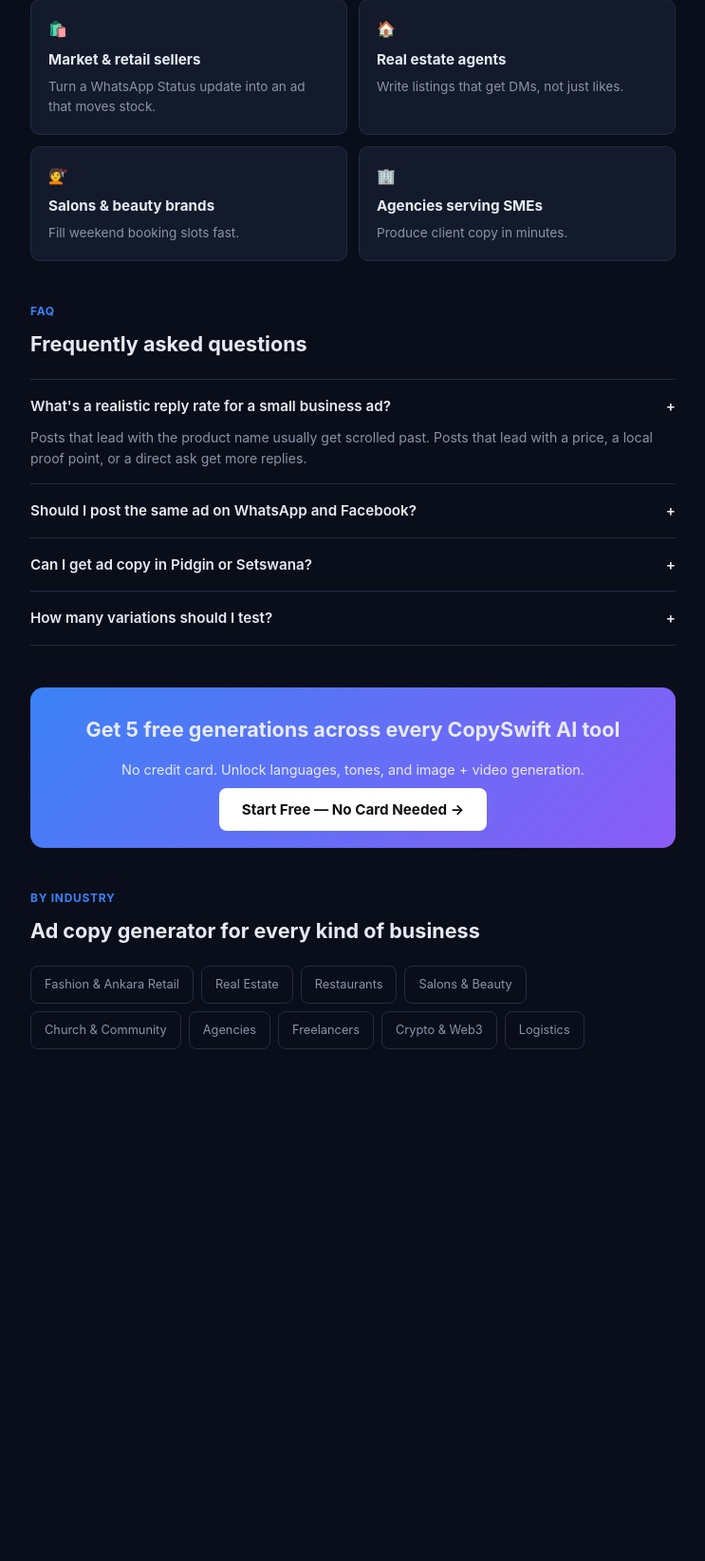
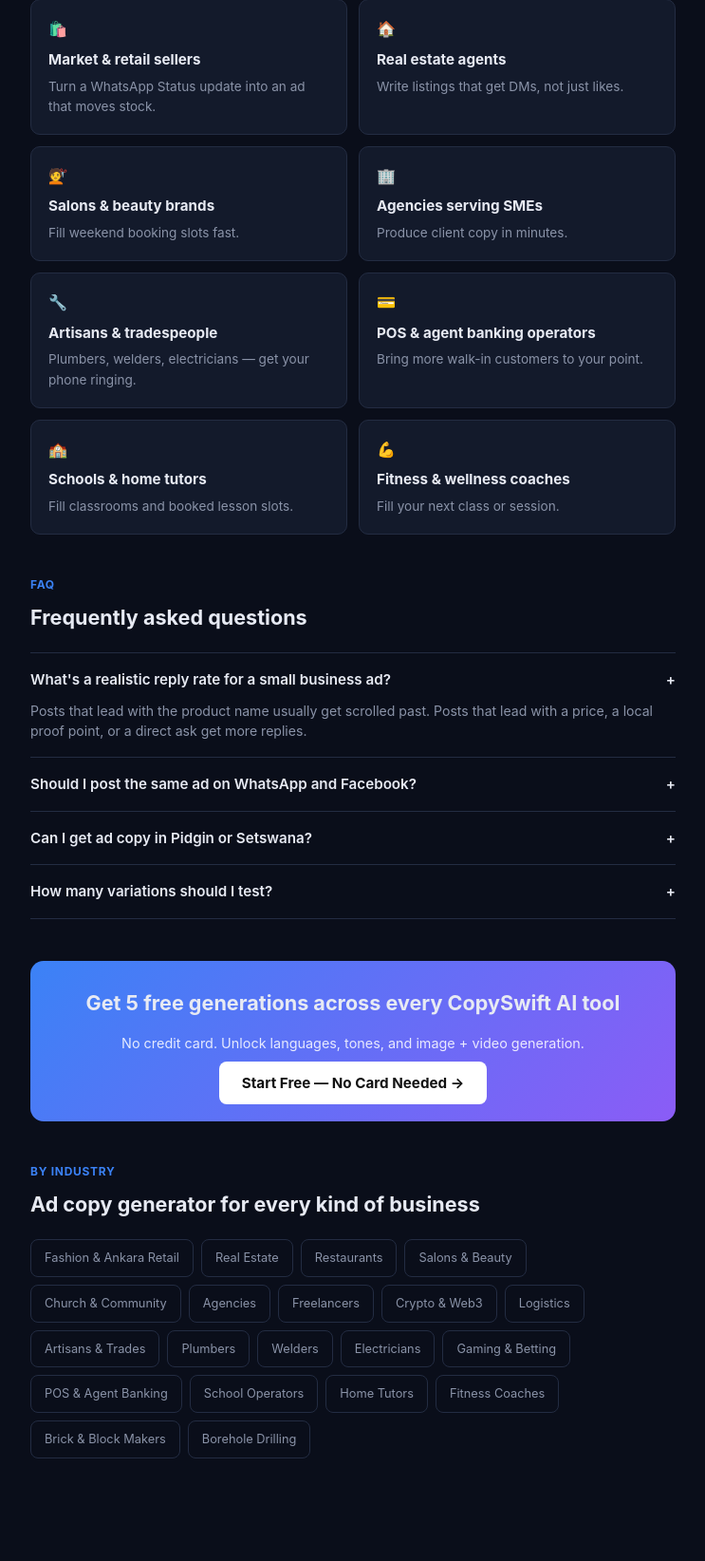
Before and after one commit to OpenMind-lab782/Copyswift-ai, a Flask app: page /tools/ad-copy in a window 1280 px wide. Shown: the part 1700-3344 px from the top of the page at 95% size, without its empty margins (268-1011 px from the left). Before the commit the page ends 2805 px from the top, so only its background shows below. Run offline with Flask 3, Linux system fonts and the light colour scheme.

Commit message:
Add artisans, trades, and service-provider industry variants and personas

```diff
--- a/app.py
+++ b/app.py
@@ -2190,6 +2190,105 @@ INDUSTRY_VARIANTS = {
         "customer_placeholder": "e.g. Small online sellers needing delivery",
         "hesitation_placeholder": "e.g. Past bad experience with couriers",
     },
+    "artisans": {
+        "label": "Artisans & Skilled Trades",
+        "meta_title": "Free AI Ad Copy Generator for Artisans & Skilled Trades | CopySwift AI",
+        "meta_description": "Generate ad copy that gets your phone ringing for repair, fabrication, and skilled trade work. Free, no signup.",
+        "headline": ["Ad copy that", "gets your phone", "ringing"],
+        "offer_placeholder": "e.g. Furniture repair and custom woodwork, home visits",
+        "customer_placeholder": "e.g. Homeowners needing repairs this week",
+        "hesitation_placeholder": "e.g. Worried about being overcharged",
+    },
+    "plumbers": {
+        "label": "Plumbers",
+        "meta_title": "Free AI Ad Copy Generator for Plumbers | CopySwift AI",
+        "meta_description": "Write ad copy that fills your callout schedule. Free, no signup.",
+        "headline": ["Ad copy that", "fills your", "job pipeline"],
+        "offer_placeholder": "e.g. Emergency pipe repair, same-day callout",
+        "customer_placeholder": "e.g. Homeowners with a leaking pipe",
+        "hesitation_placeholder": "e.g. Worried it'll cost more than quoted",
+    },
+    "welders": {
+        "label": "Welders & Metal Fabricators",
+        "meta_title": "Free AI Ad Copy Generator for Welders & Metal Fabricators | CopySwift AI",
+        "meta_description": "Write ad copy that wins you more fabrication and installation jobs. Free, no signup.",
+        "headline": ["Ad copy that", "welds you", "more clients"],
+        "offer_placeholder": "e.g. Gate and burglar-proof fabrication, on-site installation",
+        "customer_placeholder": "e.g. Homeowners securing a new property",
+        "hesitation_placeholder": "e.g. Unsure about material quality",
+    },
+    "electricians": {
+        "label": "Electricians",
+        "meta_title": "Free AI Ad Copy Generator for Electricians | CopySwift AI",
+        "meta_description": "Write ad copy that powers up your booking calendar. Free, no signup.",
+        "headline": ["Ad copy that", "powers up", "your bookings"],
+        "offer_placeholder": "e.g. Home rewiring, prepaid meter installation",
+        "customer_placeholder": "e.g. Homeowners with electrical faults",
+        "hesitation_placeholder": "e.g. Worried about safety and certification",
+    },
+    "gaming-betting": {
+        "label": "Gaming & Betting Shops",
+        "meta_title": "Free AI Ad Copy Generator for Gaming & Betting Shops | CopySwift AI",
+        "meta_description": "Write ad copy that keeps punters coming back. Free, no signup.",
+        "headline": ["Ad copy that", "keeps punters", "coming back"],
+        "offer_placeholder": "e.g. Weekend odds boost, new customer bonus",
+        "customer_placeholder": "e.g. Regular football betting customers",
+        "hesitation_placeholder": "e.g. Worried payouts are slow",
+    },
+    "pos-agents": {
+        "label": "POS & Agent Banking",
+        "meta_title": "Free AI Ad Copy Generator for POS & Agent Banking Operators | CopySwift AI",
+        "meta_description": "Write ad copy that brings more walk-in customers to your POS point. Free, no signup.",
+        "headline": ["Ad copy that", "brings more", "walk-in customers"],
+        "offer_placeholder": "e.g. POS withdrawal, transfer and bill payment agent",
+        "customer_placeholder": "e.g. Residents needing cash withdrawal nearby",
+        "hesitation_placeholder": "e.g. Worried about network downtime",
+    },
+    "school-operators": {
+        "label": "School Operators",
+        "meta_title": "Free AI Ad Copy Generator for School Operators | CopySwift AI",
+        "meta_description": "Write enrollment ad copy that fills your classrooms. Free, no signup.",
+        "headline": ["Ad copy that", "fills your", "classroom"],
+        "offer_placeholder": "e.g. Nursery and primary school, new term enrollment open",
+        "customer_placeholder": "e.g. Parents of children aged 3-11",
+        "hesitation_placeholder": "e.g. Worried about school fees value",
+    },
+    "home-tutors": {
+        "label": "Home Lesson Givers & Tutors",
+        "meta_title": "Free AI Ad Copy Generator for Home Tutors | CopySwift AI",
+        "meta_description": "Write ad copy parents actually book. Free, no signup.",
+        "headline": ["Ad copy", "parents", "actually book"],
+        "offer_placeholder": "e.g. Home lessons, maths and English, weekday afternoons",
+        "customer_placeholder": "e.g. Parents of secondary school students",
+        "hesitation_placeholder": "e.g. Unsure the tutor is qualified",
+    },
+    "fitness-coaches": {
+        "label": "Gymnastics & Fitness Coaches",
+        "meta_title": "Free AI Ad Copy Generator for Fitness Coaches | CopySwift AI",
+        "meta_description": "Write ad copy that fills your next class or session. Free, no signup.",
+        "headline": ["Ad copy that", "fills your", "next class"],
+        "offer_placeholder": "e.g. Weight-loss bootcamp, 6-week program",
+        "customer_placeholder": "e.g. Working professionals wanting to get fit",
+        "hesitation_placeholder": "e.g. Worried about committing to a schedule",
+    },
+    "brick-block-makers": {
+        "label": "Brick & Block Moulders/Layers",
+        "meta_title": "Free AI Ad Copy Generator for Brick & Block Moulders | CopySwift AI",
+        "meta_description": "Write ad copy that builds your next construction contract. Free, no signup.",
+        "headline": ["Ad copy that", "builds your", "next contract"],
+        "offer_placeholder": "e.g. Block moulding and delivery, bulk orders welcome",
+        "customer_placeholder": "e.g. Builders and homeowners starting construction",
+        "hesitation_placeholder": "e.g. Worried about block strength or quality",
+    },
+    "borehole-drilling": {
+        "label": "Borehole Drilling Services",
+        "meta_title": "Free AI Ad Copy Generator for Borehole Drilling Services | CopySwift AI",
+        "meta_description": "Write ad copy that digs up new clients. Free, no signup.",
+        "headline": ["Ad copy that", "digs up", "new clients"],
+        "offer_placeholder": "e.g. Borehole drilling and water pump installation",
+        "customer_placeholder": "e.g. Homeowners without reliable water supply",
+        "hesitation_placeholder": "e.g. Worried about drilling depth guarantees",
+    },
 }
 
 DAILY_FREE_LIMIT = 3
--- a/templates/tools_ad_copy.html
+++ b/templates/tools_ad_copy.html
@@ -221,6 +221,10 @@
       <div class="persona-card"><div>🏠</div><h3>Real estate agents</h3><p>Write listings that get DMs, not just likes.</p></div>
       <div class="persona-card"><div>💇</div><h3>Salons &amp; beauty brands</h3><p>Fill weekend booking slots fast.</p></div>
       <div class="persona-card"><div>🏢</div><h3>Agencies serving SMEs</h3><p>Produce client copy in minutes.</p></div>
+      <div class="persona-card"><div>🔧</div><h3>Artisans & tradespeople</h3><p>Plumbers, welders, electricians — get your phone ringing.</p></div>
+      <div class="persona-card"><div>💳</div><h3>POS & agent banking operators</h3><p>Bring more walk-in customers to your point.</p></div>
+      <div class="persona-card"><div>🏫</div><h3>Schools & home tutors</h3><p>Fill classrooms and booked lesson slots.</p></div>
+      <div class="persona-card"><div>💪</div><h3>Fitness & wellness coaches</h3><p>Fill your next class or session.</p></div>
     </div>
   </div>
 
@@ -254,6 +258,17 @@
       <a class="industry-chip {{ 'current' if industry=='freelancers' }}" href="/tools/ad-copy/freelancers">Freelancers</a>
       <a class="industry-chip {{ 'current' if industry=='crypto-web3' }}" href="/tools/ad-copy/crypto-web3">Crypto &amp; Web3</a>
       <a class="industry-chip {{ 'current' if industry=='logistics' }}" href="/tools/ad-copy/logistics">Logistics</a>
+      <a class="industry-chip {{ 'current' if industry=='artisans' }}" href="/tools/ad-copy/artisans">Artisans & Trades</a>
+      <a class="industry-chip {{ 'current' if industry=='plumbers' }}" href="/tools/ad-copy/plumbers">Plumbers</a>
+      <a class="industry-chip {{ 'current' if industry=='welders' }}" href="/tools/ad-copy/welders">Welders</a>
+      <a class="industry-chip {{ 'current' if industry=='electricians' }}" href="/tools/ad-copy/electricians">Electricians</a>
+      <a class="industry-chip {{ 'current' if industry=='gaming-betting' }}" href="/tools/ad-copy/gaming-betting">Gaming & Betting</a>
+      <a class="industry-chip {{ 'current' if industry=='pos-agents' }}" href="/tools/ad-copy/pos-agents">POS & Agent Banking</a>
+      <a class="industry-chip {{ 'current' if industry=='school-operators' }}" href="/tools/ad-copy/school-operators">School Operators</a>
+      <a class="industry-chip {{ 'current' if industry=='home-tutors' }}" href="/tools/ad-copy/home-tutors">Home Tutors</a>
+      <a class="industry-chip {{ 'current' if industry=='fitness-coaches' }}" href="/tools/ad-copy/fitness-coaches">Fitness Coaches</a>
+      <a class="industry-chip {{ 'current' if industry=='brick-block-makers' }}" href="/tools/ad-copy/brick-block-makers">Brick & Block Makers</a>
+      <a class="industry-chip {{ 'current' if industry=='borehole-drilling' }}" href="/tools/ad-copy/borehole-drilling">Borehole Drilling</a>
     </div>
   </div>
 
```
